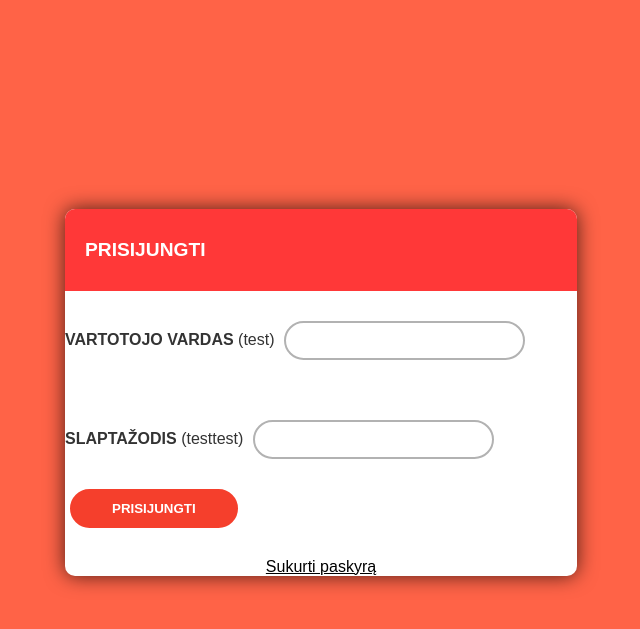
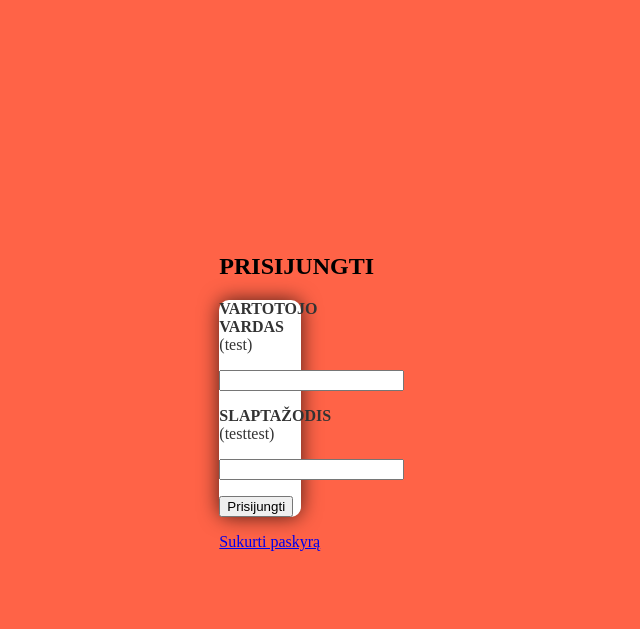
Before and after one commit to nerees/kvitu-registravimas, a PHP site: page /not_logged_in.php in a window 1280 px wide. Shown: the top 629 px of the page, without its empty margins (319-959 px from the left). Run offline with PHP 8.4, Linux system fonts and the light colour scheme.

Commit message:
Add files via upload

```diff
--- a/not_logged_in.php
+++ b/not_logged_in.php
@@ -1,123 +1,71 @@
 <?php
-
 // Rodomos prisijungimo klaidos
-
 if (isset($login)) {
-
     if ($login->errors) {
-
         foreach ($login->errors as $error) {
-
             echo $error;
-
         }
-
     }
-
     if ($login->messages) {
-
         foreach ($login->messages as $message) {
-
             echo $message;
-
         }
-
     }
-
 }
-
 ?>
-
-<html lang="LT">
+<!DOCTYPE html>
+<!--[if lt IE 7]> <html class="lt-ie9 lt-ie8 lt-ie7" lang="lt"> <![endif]-->
+<!--[if IE 7]> <html class="lt-ie9 lt-ie8" lang="lt"> <![endif]-->
+<!--[if IE 8]> <html class="lt-ie9" lang="lt"> <![endif]-->
+<!--[if gt IE 8]><!--> <html lang="lt"> <!--<![endif]-->
 
 <head>
-
 	<meta charset="utf-8">
+	 <meta http-equiv="X-UA-Compatible" content="IE=edge,chrome=1">
+    <!-- ===========================
+    INFORMACIJA
+    =========================== -->
+    <meta name="description" content="KALĖDINIS LOTO, Registruok pirkimo kvitą ir laimėk vertingus prizus">
+    <meta name="keywords" content="Kalėdos, Kalėdinis, loterija, loto">
 
     <!-- ===========================
-
-    INFORMACIJA
-
+    PUSLAPIO PAVADINIMAS
     =========================== -->
-
-    <meta name="description" content="KALĖDINIS LOTO, Registruok pirkimo kvitą ir laimėk vertingus prizus">
-
-    <meta name="keywords" content="Kalėdos, Kalėdinis, loterija, loto">
-
-
+    <title>LOTERIJA - Prisijungti</title>
 
     <!-- ===========================
-
-    PUSLAPIO PAVADINIMAS
-
+    FAVICONS
     =========================== -->
-
-    <title>LOTERIJA - Prisijungti</title>
-
-
+    <link rel="icon" href="img/favicon.png">
+    <link rel="apple-touch-icon" sizes="144x144" href="img/apple-touch-icon-ipad-retina.png" />
+    <link rel="apple-touch-icon" sizes="114x114" href="img/apple-touch-icon-iphone-retina.png" />
+    <link rel="apple-touch-icon" sizes="72x72" href="img/apple-touch-icon-ipad.png" />
+    <link rel="apple-touch-icon" sizes="57x57" href="img/apple-touch-icon-iphone.png" />
 
     <!-- ===========================
-
-    FAVICONS
-
+    CSS
     =========================== -->
-
-    <link rel="icon" href="img/favicon.png">
-
-    <link rel="apple-touch-icon" sizes="144x144" href="img/apple-touch-icon-ipad-retina.png" />
-
-    <link rel="apple-touch-icon" sizes="114x114" href="img/apple-touch-icon-iphone-retina.png" />
-
-    <link rel="apple-touch-icon" sizes="72x72" href="img/apple-touch-icon-ipad.png" />
-
-    <link rel="apple-touch-icon" sizes="57x57" href="img/apple-touch-icon-iphone.png" />
-
-
-
-    <!-- ===========================
-
-    CSS
-
-    =========================== -->
-
-
-
-	<link rel="stylesheet" href="css/style.css">
-
-	<link rel="stylesheet" href="css/loginform.css">
-
-
+    <link rel="stylesheet" href="css/loginform.css">
 
 </head>
-
 <body>
 
-
-
 <!-- Prisijungimo forma -->
-
+<section class="container">
+  <div class="login">
+      <h1>PRISIJUNGTI</h1>
 	<form method="post" action="duom.php" name="loginform">
-
-		<header>PRISIJUNGTI</header>
-
-		<label><b>VARTOTOJO VARDAS</b> (test)</label>
-
-		<input type="text" name="user_name" required />
-
-		<label><b>SLAPTAŽODIS</b> (testtest)</label>
-
-		<input type="password" name="user_password" autocomplete="off" required />
-
-		<input type="submit"  name="login" value="Prisijungti" class="btn btn-inverse"/>
-
-		<center><a href="register.php">Sukurti paskyrą</a></center>
-
+		<p><b>VARTOTOJO VARDAS</b> (test)</p>
+		<p><input type="text" name="user_name" required /></p>
+		<p><b>SLAPTAŽODIS</b> (testtest)</p>
+		<p><input type="password" name="user_password" autocomplete="off" required /></p>
+		<p class="submit"><input type="submit"  name="login" value="Prisijungti"/></p>
 	</form>
-
-
-
-
+  </div>
+	<div class="login-help">
+		<p><a href="register.php">Sukurti paskyrą</a></center></p>
+	</div>
+</section>
 
 </body>
-
 </html>
```
